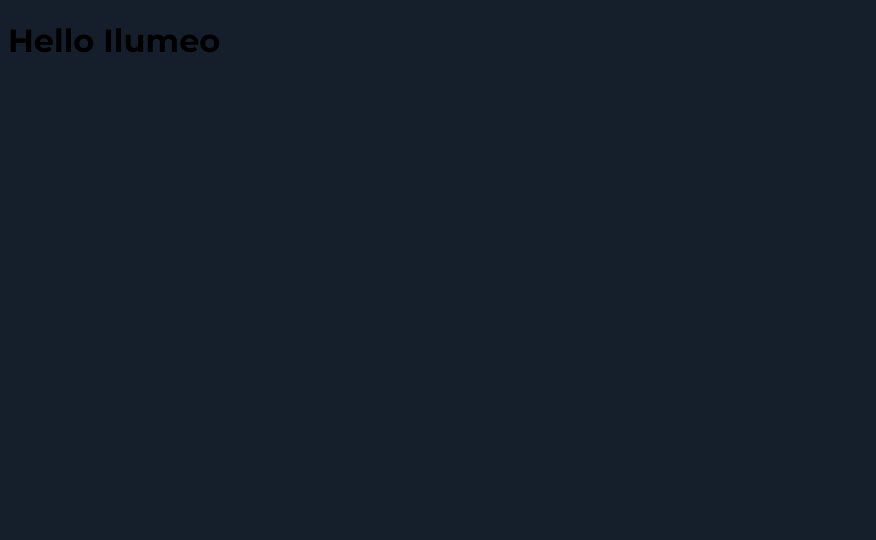
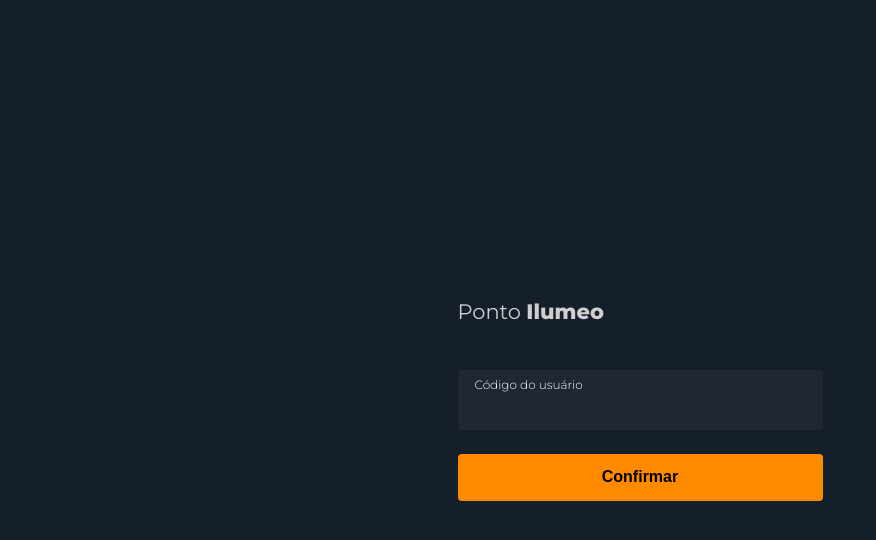
Before and after one commit to anacleto616/ilumeo-front, a React (Create React App) app: page / in a window 1280 px wide. Shown: the top 540 px of the page, without its empty margins (0-876 px from the left). Built offline with nearby package versions, Linux system fonts and the light colour scheme.

Commit message:
feat: create point control access page

```diff
--- a/src/App.tsx
+++ b/src/App.tsx
@@ -1,10 +1,11 @@
+import PointControlAccess from './pages/PointControlAccess';
 import GlobalStyle from './styles/global';
 
 function App() {
   return (
     <>
       <GlobalStyle />
-      <h1>Hello Ilumeo</h1>
+      <PointControlAccess />
     </>
   );
 }
--- /dev/null
+++ b/src/pages/PointControlAccess/index.tsx
@@ -0,0 +1,16 @@
+import { Container } from './styles';
+
+export default function PointControlAccess() {
+  return (
+    <Container>
+      <span>Ponto <b>Ilumeo</b></span>
+
+      <form>
+        <label htmlFor="employeeCode">Código do usuário</label>
+        <input type="text" id="employeeCode" />
+
+        <button type="submit">Confirmar</button>
+      </form>
+    </Container>
+  );
+}
--- /dev/null
+++ b/src/pages/PointControlAccess/styles.ts
@@ -0,0 +1,59 @@
+import styled from 'styled-components';
+
+export const Container = styled.div`
+  width: 365px;
+  height: 203px;
+  position: absolute;
+  margin: auto;
+  inset: 0;
+  display: flex;
+  flex-direction: column;
+
+  span {
+    font-size: 1.31rem;
+    color: #CFCFCF;
+    font-weight: 400;
+    margin-bottom: 46px;
+
+    b {
+      font-weight: 800;
+    }
+  }
+
+  form {
+    display: flex;
+    flex-direction: column;
+    position: relative;
+
+    label {
+      font-weight: 300;
+      font-size: 0.75rem;
+      color: #fff;
+      position: absolute;
+      margin: 7px 0 38px 17px;
+    }
+
+    input {
+      background-color: #1E2733;
+      font-size: 1.35rem;
+      font-weight: 600;
+      color: #fff;
+      width: 100%;
+      height: 60px;
+      margin-bottom: 24px;
+      padding: 26px 0 8px 14px;
+      border-style: none;
+      border-radius: 4px;
+    }
+
+    button {
+      width: 100%;
+      height: 47px;
+      background: linear-gradient(124.18deg, #FE8A00 22.06%, #FE8A00 81.62%);
+      font-weight: 700;
+      font-size: 1rem;
+      border-style: none;
+      border-radius: 4px;
+    }
+  }
+`;
--- a/src/styles/global.ts
+++ b/src/styles/global.ts
@@ -1,8 +1,15 @@
 import { createGlobalStyle } from 'styled-components';
 
 export default createGlobalStyle`
+  * {
+    margin: 0;
+    padding: 0;
+    box-sizing: border-box;
+  }
+
   body {
     background: #151F2B;
     font-family: 'Montserrat', sans-serif;
+    width: 100%;
   }
 `;
```
